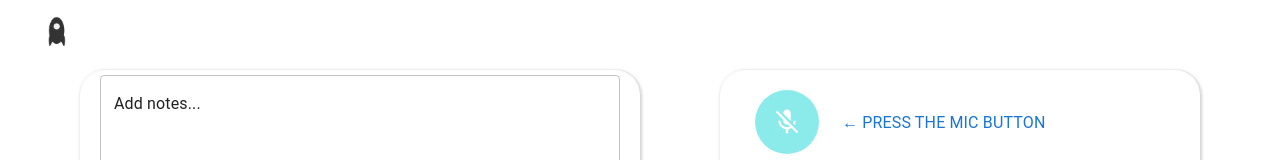
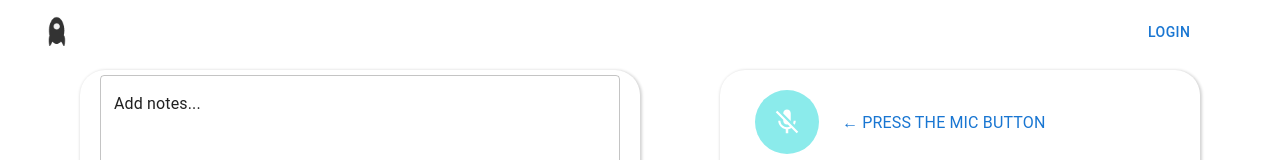
Before and after one commit to assembo/note-taker, a React (Create React App) app: page / in a window 1280 px wide. Shown: the top 160 px of the page. Built offline with nearby package versions, Linux system fonts and the light colour scheme.

Commit message:
Adding the google script and the button for onetapsignin

```diff
--- a/public/index.html
+++ b/public/index.html
@@ -25,6 +25,7 @@
       Learn how to configure a non-root public URL by running `npm run build`.
     -->
     <title>Assembo</title>
+    <script src="https://accounts.google.com/gsi/client" async defer></script>
   </head>
   <body>
     <noscript>You need to enable JavaScript to run this app.</noscript>
--- a/src/Main/NavBar.jsx
+++ b/src/Main/NavBar.jsx
@@ -4,6 +4,24 @@ import logo from "../assets/images/assembo-icon-small.png";
 import Box from '@mui/material/Box';
 import Toolbar from '@mui/material/Toolbar';
 import IconButton from '@mui/material/IconButton';
+import Button from '@mui/material/Button';
+
+const google=window.google;
+
+function handleCredentialResponse(response) {
+  console.log("Encoded JWT ID token: " + response.credential);
+    }
+function oneTapSignIn(){
+    google.accounts.id.initialize({
+          client_id: "6477792390-o5ibvubommbu11vhlglimjc0tor67reb.apps.googleusercontent.com",
+          callback: handleCredentialResponse
+          });
+    google.accounts.id.renderButton(
+        document.getElementById("buttonDiv"),
+        { theme: "outline", size: "large" }  // customization attributes
+      );
+       google.accounts.id.prompt(); // also display the One Tap dialog
+  }
 
 export default function NavBar() {
   return (
@@ -16,7 +34,7 @@ export default function NavBar() {
           <IconButton>
             <img src={logo} className="App-logo" alt="logo" style={ { height:"50px",margin: "0px" } }/>
           </IconButton>
-
+          <Button id="buttonDiv" onClick={()=>oneTapSignIn()} style={{marginLeft:"85%"}}>Login</Button>
         </Toolbar>
       </AppBar>
     </Box>
```
